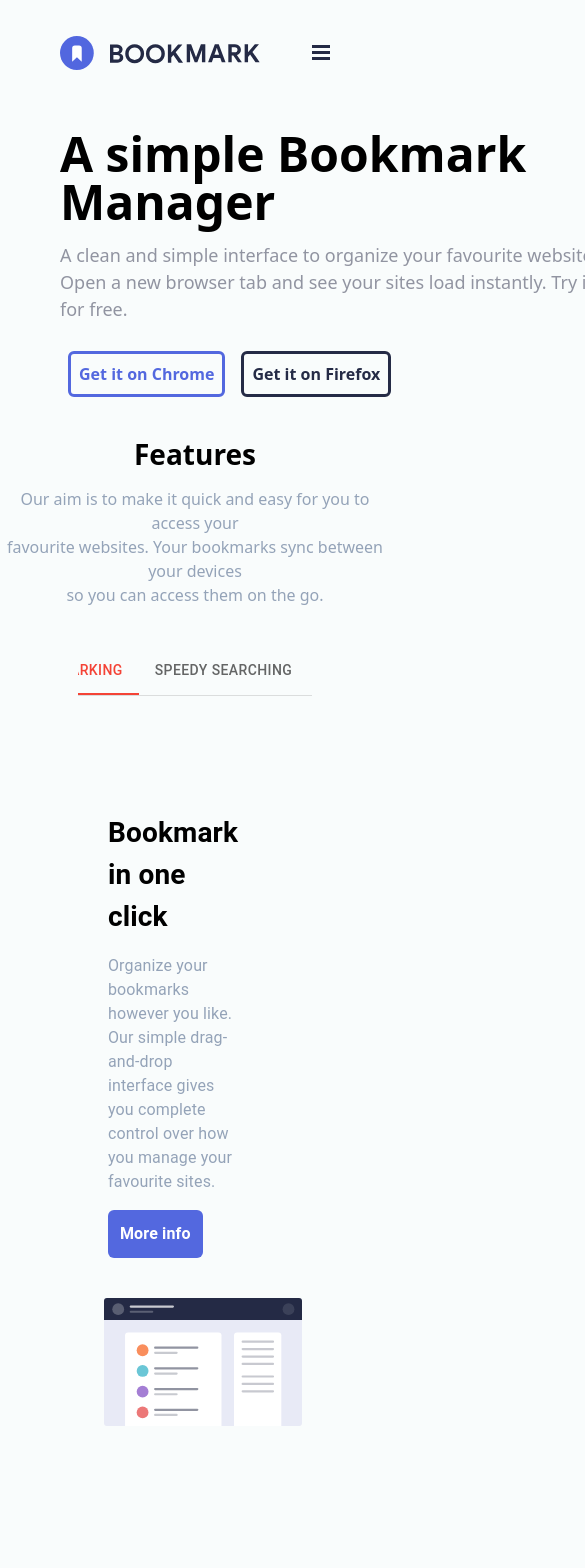
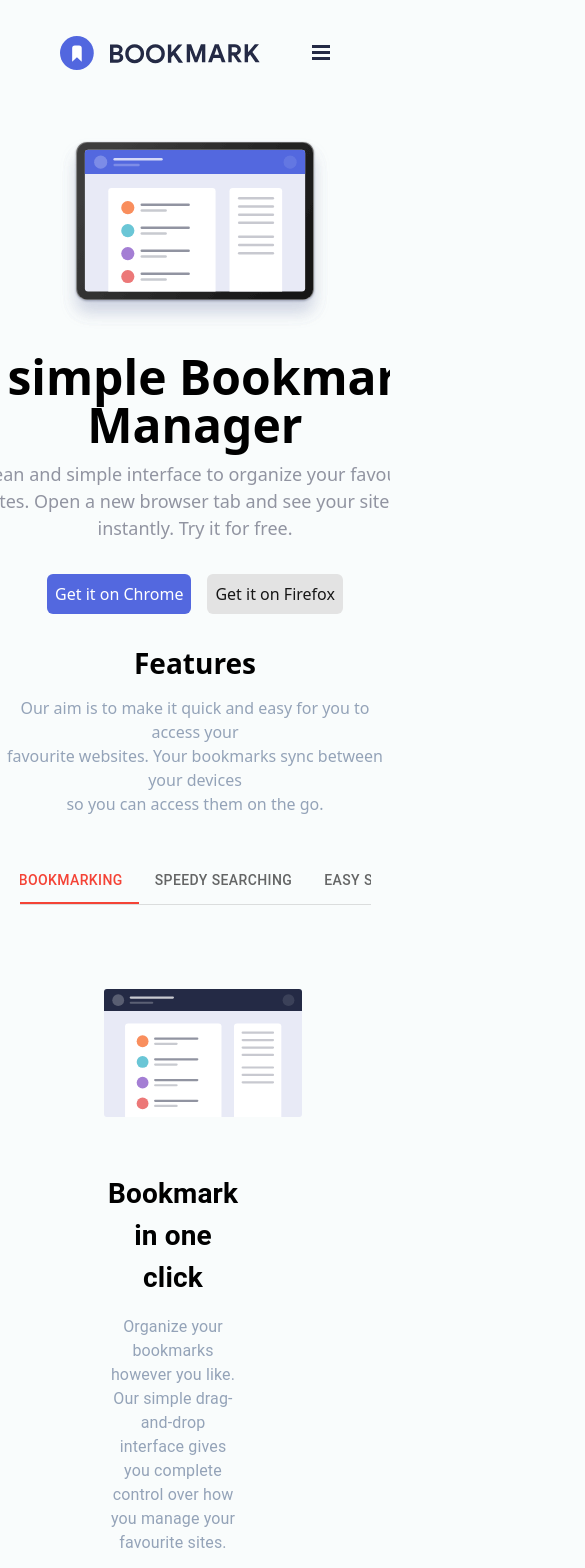
Before and after one commit to manaboy-07/bookmark, a React (Create React App) app: page / in a window 390 px wide. Shown: the top 1568 px of the page, 585 px wide, since content can reach past the window. Built offline with nearby package versions, Linux system fonts and the light colour scheme.

Commit message:
completed responsiveness

```diff
--- a/src/App.css
+++ b/src/App.css
@@ -9,6 +9,9 @@
   display: flex;
   justify-content: center;
   align-items: center;
+}
+.App {
+  overflow-x: hidden;
 }
 .nav-list li {
   width: 100px;
@@ -45,12 +48,26 @@
   height: 35px;
 }
 .chrome-btn {
-  border: 3px solid var(--soft-blue);
-  color: var(--soft-blue);
+  background-color: var(--soft-blue);
+  color: #fff;
   text-align: center;
 }
+.chrome-btn:hover {
+  transition: all 0.3s ease;
+  background-color: #fff;
+  border: 1px solid var(--soft-blue);
+  color: var(--soft-blue);
+}
 .firefox-btn {
-  border: 3px solid var(--very-dark-blue);
+  background-color: rgb(227, 227, 227);
+  color: #171717;
+  box-shadow: rgba(0, 0, 0, 0.7);
+  text-align: center;
+}
+.firefox-btn:hover {
+  transition: all 0.3s ease;
+  background-color: #fff;
+  border: 1px solid var(--very-dark-blue);
   color: var(--very-dark-blue);
   text-align: center;
 }
@@ -82,7 +99,7 @@
   background-color: var(--soft-red);
 }
 .extension-container {
-  width: 290px;
+  width: 240px;
 
   -webkit-box-shadow: -1px 7px 14px 0px rgba(240, 240, 240, 1);
   -moz-box-shadow: -1px 7px 14px 0px rgba(240, 240, 240, 1);
@@ -124,6 +141,7 @@
 }
 .faq-container {
   border-bottom: 1px solid rgb(59, 60, 60);
+  width: 130%;
 }
 .title-faq:hover .question-faq {
   color: var(--soft-red);
--- a/src/components/Card.jsx
+++ b/src/components/Card.jsx
@@ -4,7 +4,7 @@ import chrome from "../images/logo-chrome.svg";
 function Card({ src, ver, browser, mt }) {
   return (
     <div
-      className={`p-8 flex ${
+      className={`p-5 flex ${
         mt ? mt : null
       } mx-4 my-4 justify-center items-center extension-container`}
     >
@@ -18,7 +18,7 @@ function Card({ src, ver, browser, mt }) {
         <button
           style={{
             height: "40px",
-            width: "260px",
+            width: "200px",
             fontSize: "16px",
           }}
           className="extension-btn my-3 mt-4 rounded-md font-bold cursor-pointer"
--- a/src/components/Extension.jsx
+++ b/src/components/Extension.jsx
@@ -7,7 +7,7 @@ import Firefox from "../images/logo-firefox.svg";
 
 function Extension() {
   return (
-    <div className="p-5 text-center flex flex-col justify-center items-center">
+    <div className="p-5 mr-5 text-center flex flex-col justify-center items-center">
       <div>
         <h2
           className="font-bold"
--- a/src/components/FAQ.jsx
+++ b/src/components/FAQ.jsx
@@ -41,7 +41,7 @@ function FAQ() {
         <h2
           className="font-bold my-3"
           style={{
-            fontSize: "28px",
+            fontSize: "24px",
           }}
         >
           Frequently Asked Questions
@@ -58,11 +58,9 @@ function FAQ() {
               className="title-faq m-2 flex items-center cursor-pointer justify-between"
               onClick={() => toggle(i)}
             >
-              <h2 className="font-bold question-faq text-xl">
-                {item.question}
-              </h2>
+              <h2 className="font-bold question-faq ">{item.question}</h2>
               {/* */}
-              <span className="cursor-pointer text-2xl">
+              <span className="cursor-pointer text-xl">
                 {selected === i ? (
                   <IoIosArrowUp
                     style={{
--- a/src/components/Footer.jsx
+++ b/src/components/Footer.jsx
@@ -1,10 +1,35 @@
-import React from "react";
+import React, { useState } from "react";
 import logo from "../images/logo-footer.svg";
 import facebook from "../images/icon-facebook.svg";
 import twitter from "../images/icon-twitter.svg";
+
 import error from "../images/icon-error.svg";
 
 function Footer() {
+  const [email, setEmail] = useState("");
+  const [isValid, setIsValid] = useState(true);
+  const [emailExists, setEmailExists] = useState(true);
+
+  const validateEmail = () => {
+    const emailRegex = /^[^\s@]+@[^\s@]+\.[^\s@]+$/;
+    setIsValid(emailRegex.test(email));
+    if (email === "" || isValid === false) {
+      setEmailExists(false);
+      setTimeout(() => {
+        setEmailExists(true);
+      }, 5000);
+    }
+  };
+
+  const handleInputChange = (e) => {
+    setEmail(e.target.value);
+  };
+
+  const handleSubmit = (e) => {
+    e.preventDefault();
+    validateEmail();
+    setEmail("");
+  };
   return (
     <div className="">
       <div
@@ -22,7 +47,10 @@ function Footer() {
         >
           Stay up-to-date with what <br /> we're doing
         </h2>
-        <form className="flex flex-col lg:flex-row my-3">
+        <form
+          className="flex flex-col lg:flex-row my-3"
+          onSubmit={handleSubmit}
+        >
           <div>
             <div
               style={{
@@ -33,16 +61,21 @@ function Footer() {
             >
               <input
                 type="email"
-                required
+                onChange={handleInputChange}
+                value={email}
                 width={150}
                 className="outline-none  border-0"
               />
-              <img src={error} alt="" className="" width={20} height={10} />
+              {emailExists ? null : (
+                <img src={error} alt="" className="" width={20} height={10} />
+              )}
             </div>
 
-            <h5 className="error rounded-b-md">
-              Whoops! , make sure it's an email
-            </h5>
+            {emailExists ? null : (
+              <h5 className="error rounded-b-md">
+                Whoops! , make sure it's an email
+              </h5>
+            )}
           </div>
 
           <button
@@ -73,8 +106,8 @@ function Footer() {
           </ul>
         </div>
         <div className="flex p-4">
-          <img className="mx-3 cursor-pointer" src={facebook} alt="" />
-          <img className="mx-3 cursor-pointer" src={twitter} alt="" />
+          <img className="mx-3 cursor-pointer" src={facebook} alt="fb" />
+          <img className="mx-3 cursor-pointer" src={twitter} alt="twet" />
         </div>
       </div>
     </div>
--- a/src/components/Hero.jsx
+++ b/src/components/Hero.jsx
@@ -4,29 +4,29 @@ import heroImg from "../images/illustration-hero.svg";
 function Hero() {
   return (
     <>
-      <div className="flex my-3 justify-between items-center px-12 m-3">
+      <div className="flex flex-col-reverse lg:flex-row  my-3 justify-between items-center px-12 m-3">
         <div>
-          <div className="hero-text-section">
+          <div className="hero-text-section p-4 text-center lg:text-start">
             <h2 className="text-5xl font-semibold">
               A simple Bookmark Manager
             </h2>
-            <h3 className="small-text py-4">
+            <h3 className="small-text py-3 text-center lg:text-start">
               A clean and simple interface to organize your favourite websites.
               Open a new browser tab and see your sites load instantly. Try it
               for free.
             </h3>
           </div>
-          <div className="my-3 flex">
-            <button className="chrome-btn mx-2 p-2 cursor-pointer rounded-md font-bold">
+          <div className="my-1 flex justify-center lg:justify-start">
+            <button className="chrome-btn mx-2 p-2 cursor-pointer rounded-md ">
               Get it on Chrome
             </button>
-            <button className="firefox-btn mx-2 p-2 cursor-pointer rounded-md font-bold">
+            <button className="firefox-btn mx-2 p-2 cursor-pointer rounded-md ">
               Get it on Firefox
             </button>
           </div>
         </div>
         <div>
-          <img src={heroImg} alt="hero-img" />
+          <img src={heroImg} alt="hero-img" className="my-2" />
         </div>
       </div>
     </>
--- a/src/components/LabTabs.jsx
+++ b/src/components/LabTabs.jsx
@@ -85,12 +85,13 @@ export default function BasicTabs() {
           sx={{
             borderBottom: 1,
             borderColor: "divider",
-            marginRight: "20%",
-            marginLeft: "20%",
+            marginRight: "5%",
+            marginLeft: "5%",
           }}
         >
           <ThemeProvider theme={theme}>
             <Tabs
+              className="flex flex-col"
               value={value}
               onChange={handleChange}
               textColor="primary"
--- a/src/components/Tabz.jsx
+++ b/src/components/Tabz.jsx
@@ -3,11 +3,11 @@ import Button from "./Button";
 
 function Tabz({ src, text, header }) {
   return (
-    <div className="flex p-12 mx-4  flex-col-reverse lg:flex-row justify-between items-center">
+    <div className="flex p-12 mx-4  flex-col lg:flex-row justify-between items-center">
       <div className="my-3 ml-4">
         <img src={src} alt="" />
       </div>
-      <div className="my-4 ml-5 p-3 mr-16">
+      <div className="my-4 ml-5 p-3 mr-16  text-center lg:text-start">
         <h1
           className="font-bold my-4"
           style={{
```
